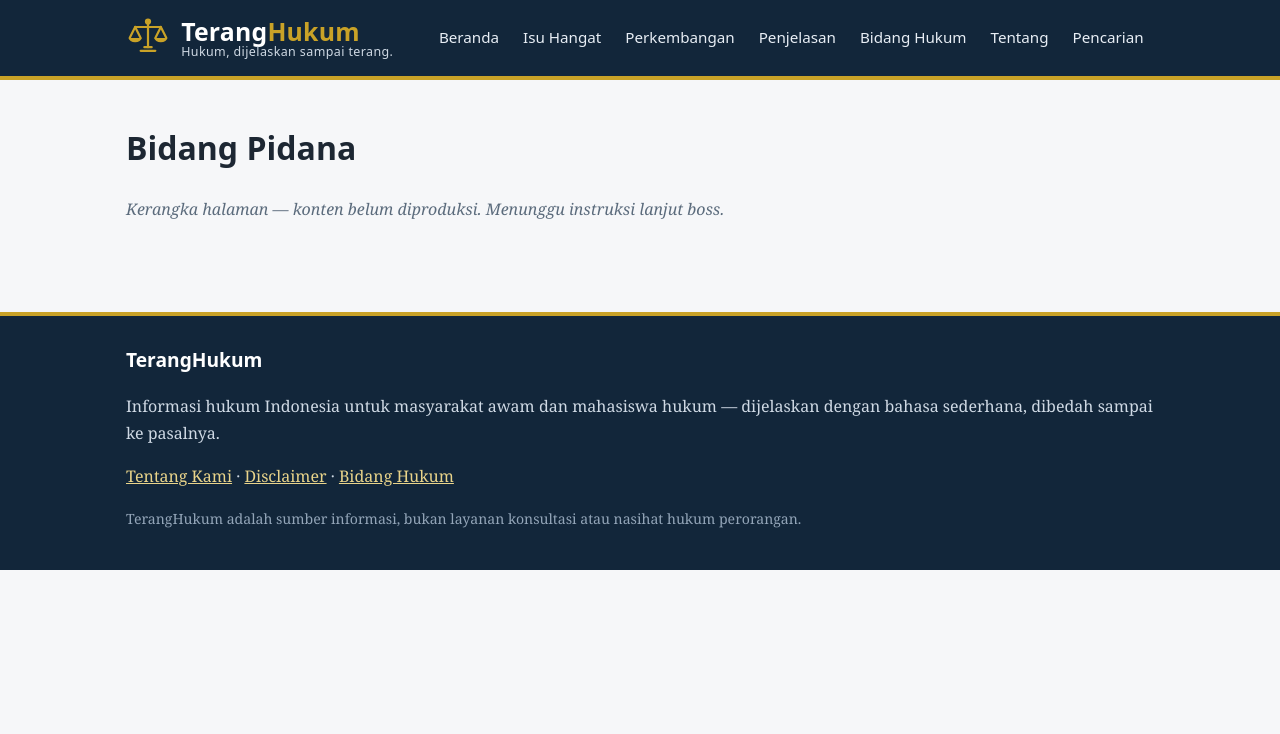
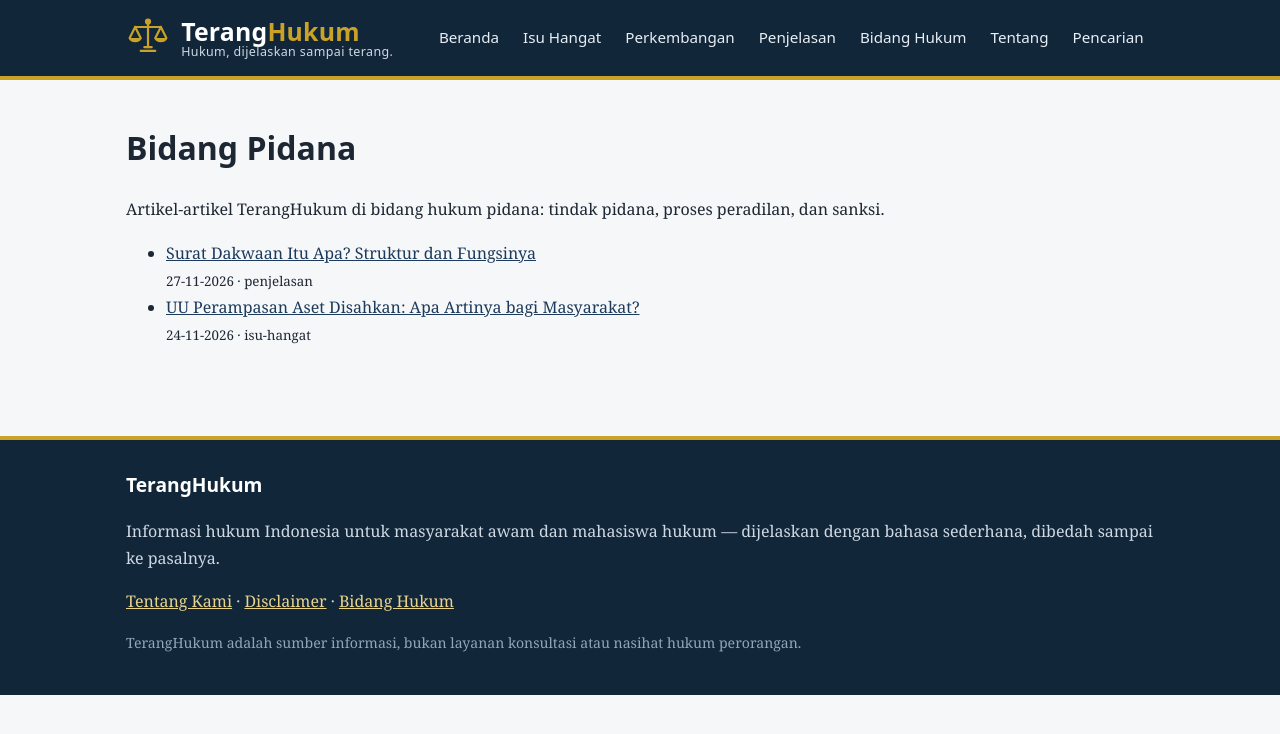
Before and after one commit to teranghukum/teranghukum.github.io, a Jekyll site: the page built from bidang/pidana.md, in a window 1280 px wide. Shown: the top 734 px of the page. Built offline with Jekyll 4.4.1, drawn with Linux system fonts in a browser that asks for light colours.

Commit message:
Update bidang/pidana.md: add automatic Pidana article listing

```diff
--- a/bidang/pidana.md
+++ b/bidang/pidana.md
@@ -6,4 +6,14 @@ bidang: "Pidana"
 ---
 # Bidang Pidana
 
-<p class="kerangka">Kerangka halaman — konten belum diproduksi. Menunggu instruksi lanjut boss.</p>
+Artikel-artikel TerangHukum di bidang hukum pidana: tindak pidana, proses peradilan, dan sanksi.
+
+{% assign semua = site.pages | concat: site.posts %}
+{% assign daftar = semua | where: "bidang", "Pidana" %}
+<ul class="daftar-artikel">
+{% for a in daftar %}
+{% if a.ringkasan %}
+  <li><a href="{{ a.url | relative_url }}">{{ a.title }}</a>{% if a.date %}<br><small>{{ a.date | date: "%d-%m-%Y" }}{% if a.jenis %} &middot; {{ a.jenis }}{% endif %}</small>{% endif %}</li>
+{% endif %}
+{% endfor %}
+</ul>
```
